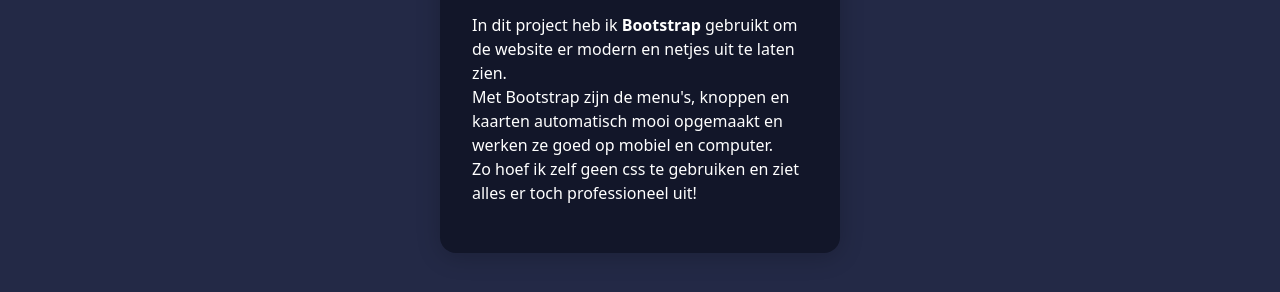
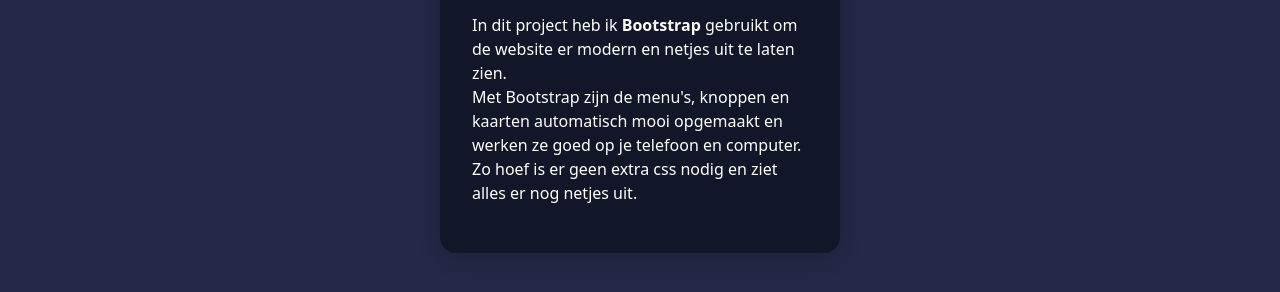
Before and after one commit to ROCMondriaanTIN/XanderMagnee.github.io, a plain HTML site: page bootstrap.html in a window 1280 px wide. Shown: the part 216-508 px from the top of the page. Drawn offline with nearby package versions, Linux system fonts and the light colour scheme.

Commit message:
paar dingen aangepasst

```diff
--- a/bootstrap.html
+++ b/bootstrap.html
@@ -3,7 +3,7 @@
 <head>
     <meta charset="UTF-8">
     <meta name="viewport" content="width=device-width, initial-scale=1.0">
-    <title>Contact</title>
+    <title>Bootstrap</title>
     <link href="https://cdn.jsdelivr.net/npm/bootstrap@5.3.6/dist/css/bootstrap.min.css" rel="stylesheet" integrity="sha384-4Q6Gf2aSP4eDXB8Miphtr37CMZZQ5oXLH2yaXMJ2w8e2ZtHTl7GptT4jmndRuHDT" crossorigin="anonymous">
     <style>
         body {
@@ -64,8 +64,8 @@
             <h2 class="mb-3" style="color:#eebbc3;">Bootstrap in dit project</h2>
             <p>
                 In dit project heb ik <strong>Bootstrap</strong> gebruikt om de website er modern en netjes uit te laten zien.<br>
-                Met Bootstrap zijn de menu's, knoppen en kaarten automatisch mooi opgemaakt en werken ze goed op mobiel en computer.<br>
-                Zo hoef ik zelf geen css te gebruiken en ziet alles er toch professioneel uit!
+                Met Bootstrap zijn de menu's, knoppen en kaarten automatisch mooi opgemaakt en werken ze goed op je telefoon en computer.<br>
+                Zo hoef is er geen extra css nodig en ziet alles er nog netjes uit.
             </p>
         </div>
     </div>
```
Also changed, not shown: index.html (+1 -1 lines), projecten.html (+1 -1 lines).
